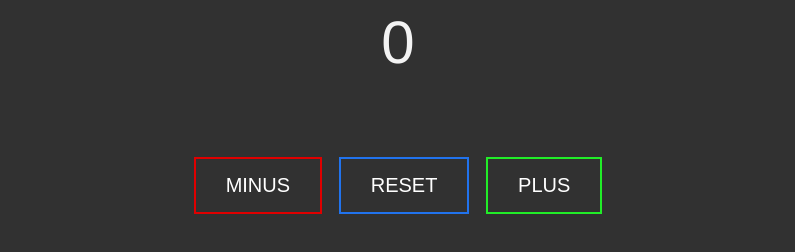
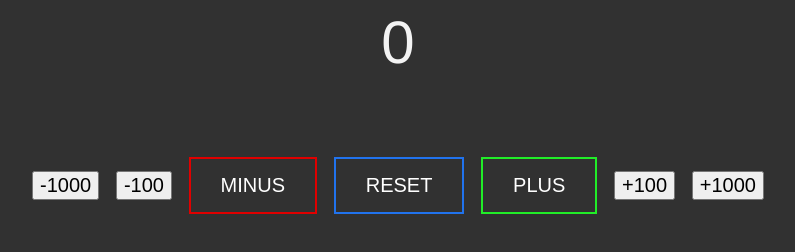
Before and after one commit to texyr60/Counter, a plain HTML site: page index.html in a window 1280 px wide. Shown: the whole page, without its empty margins (242-1037 px from the left). Drawn offline with Linux system fonts and the light colour scheme.

Commit message:
Update index.html

```diff
--- a/index.html
+++ b/index.html
@@ -11,9 +11,13 @@
     <div id="center">
             <label id="countLabel">0</label> <br>
         <div class="btny">
+            <button id="malo">-1000</button>
+            <button id="msto">-100</button>
             <button id="minus">MINUS</button>
             <button id="reset">RESET</button>
             <button id="plus">PLUS</button>
+            <button id="sto">+100</button>
+            <button id="duzo">+1000</button>
         </div>
     </div>
     <script src="main.js"></script>
```
